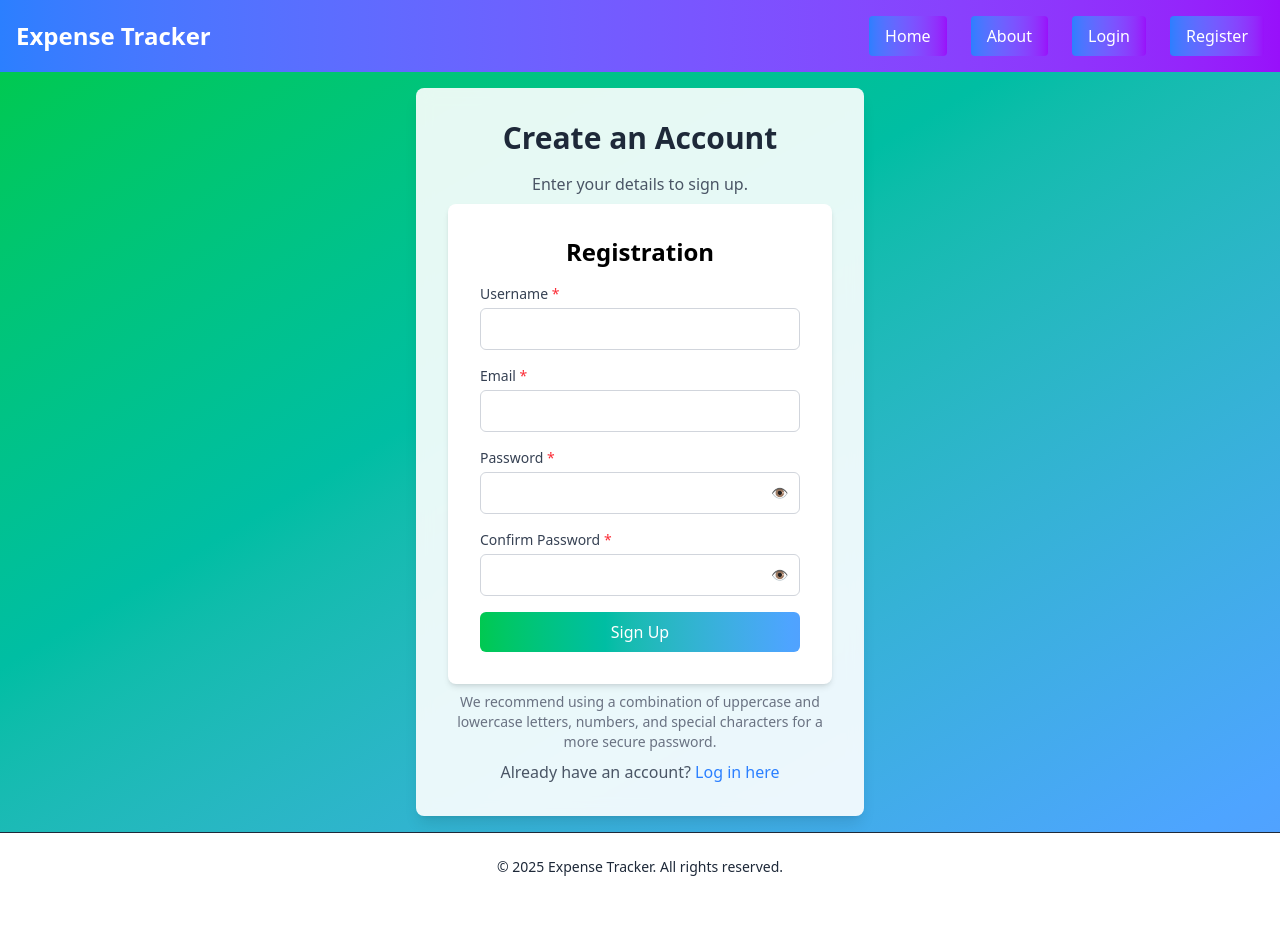
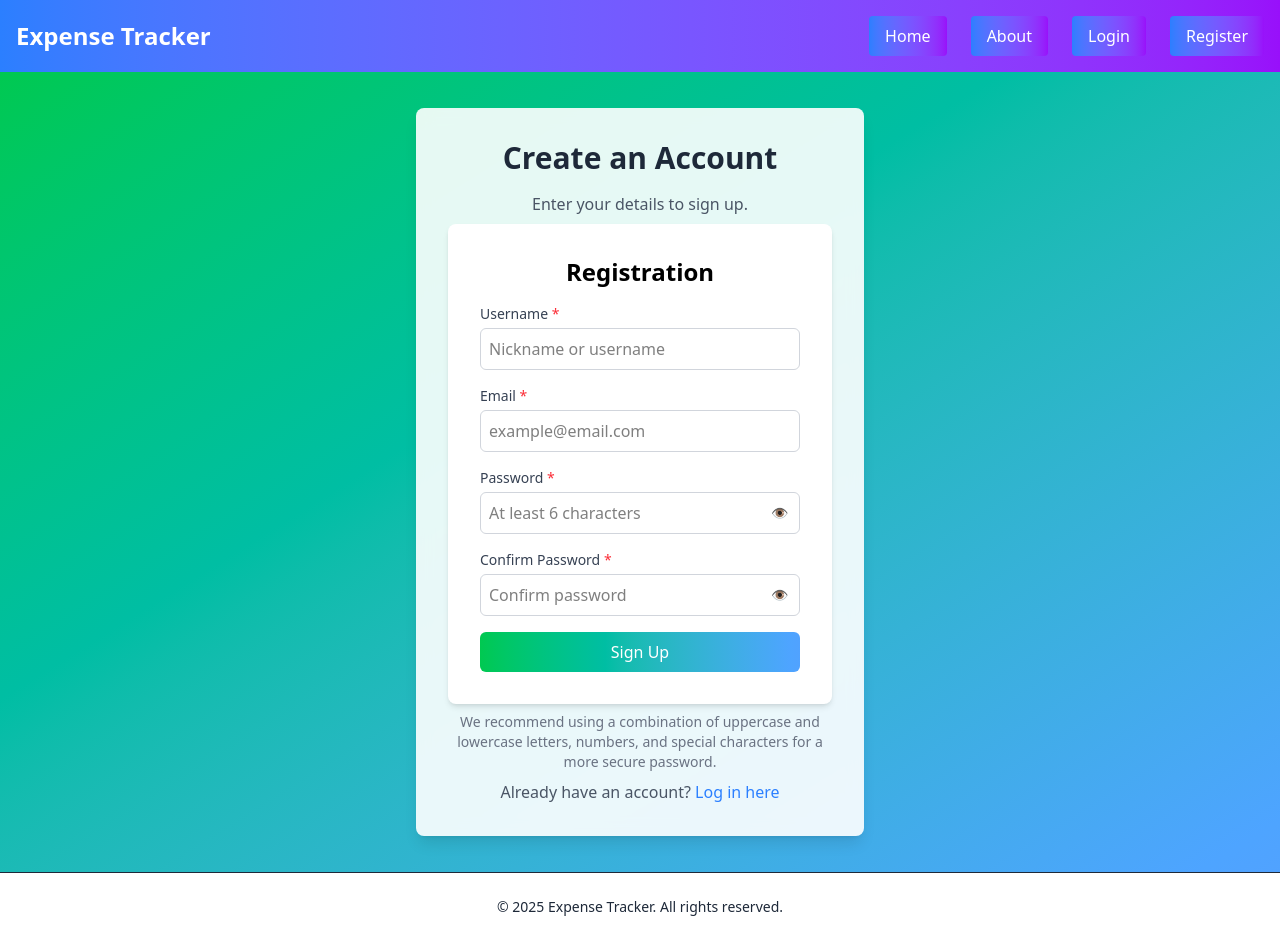
Before and after one commit to stefanRachev/tracker-client, a React (Vite) app: page /register in a window 1280 px wide. Before the commit the page ends 901 px from the top, so only its background shows below. Built offline with nearby package versions, Linux system fonts and the light colour scheme.

Commit message:
Add placeholders to login and registration forms for better user experience

```diff
--- a/src/components/LoginForm.jsx
+++ b/src/components/LoginForm.jsx
@@ -63,6 +63,7 @@ const LoginForm = () => {
             type="email"
             id="email"
             name="email"
+            placeholder="Enter your email"
             value={formData.email}
             onChange={handleChange}
             required
@@ -80,6 +81,7 @@ const LoginForm = () => {
             type={showPassword ? "text" : "password"}
             id="password"
             name="password"
+            placeholder="Enter your password"
             value={formData.password}
             onChange={handleChange}
             required
--- a/src/components/RegisterForm.jsx
+++ b/src/components/RegisterForm.jsx
@@ -80,6 +80,7 @@ const RegisterForm = () => {
             name="username"
             value={formData.username}
             onChange={handleChange}
+            placeholder="Nickname or username"
             className="mt-1 p-2 w-full border border-gray-300 rounded-md focus:outline-none focus:ring-2 focus:ring-blue-500"
           />
           {errorMessage.username && (
@@ -100,6 +101,7 @@ const RegisterForm = () => {
             type="email"
             id="email"
             name="email"
+            placeholder="example@email.com"
             value={formData.email}
             onChange={handleChange}
             className="mt-1 p-2 w-full border border-gray-300 rounded-md focus:outline-none focus:ring-2 focus:ring-blue-500"
@@ -122,6 +124,7 @@ const RegisterForm = () => {
             type={showPassword ? "text" : "password"}
             id="password"
             name="password"
+            placeholder="At least 6 characters"
             value={formData.password}
             onChange={handleChange}
             className="mt-1 p-2 w-full border border-gray-300 rounded-md focus:outline-none focus:ring-2 focus:ring-blue-500 pr-10"
@@ -156,6 +159,7 @@ const RegisterForm = () => {
             id="confirmPassword"
             name="confirmPassword"
             value={formData.confirmPassword}
+            placeholder="Confirm password"
             onChange={handleChange}
             className="mt-1 p-2 w-full border border-gray-300 rounded-md focus:outline-none focus:ring-2 focus:ring-blue-500 pr-10"
           />
--- a/src/pages/RegisterPage.jsx
+++ b/src/pages/RegisterPage.jsx
@@ -3,7 +3,7 @@ import RegisterForm from "../components/RegisterForm";
 
 const RegisterPage = () => {
   return (
-      <div className="flex justify-center items-center bg-gradient-to-br from-green-500 to-blue-400 p-4">
+    <div className="min-h-screen flex justify-center items-center bg-gradient-to-br from-green-500 to-blue-400 p-4">
       <div className="w-full max-w-md p-8 rounded-lg shadow-lg bg-white/90 backdrop-blur-sm h-fit">
         <h1 className="text-3xl font-bold text-center text-gray-800 mb-4">
           Create an Account
```
Lines whose indentation alone changed are shown as unchanged.
